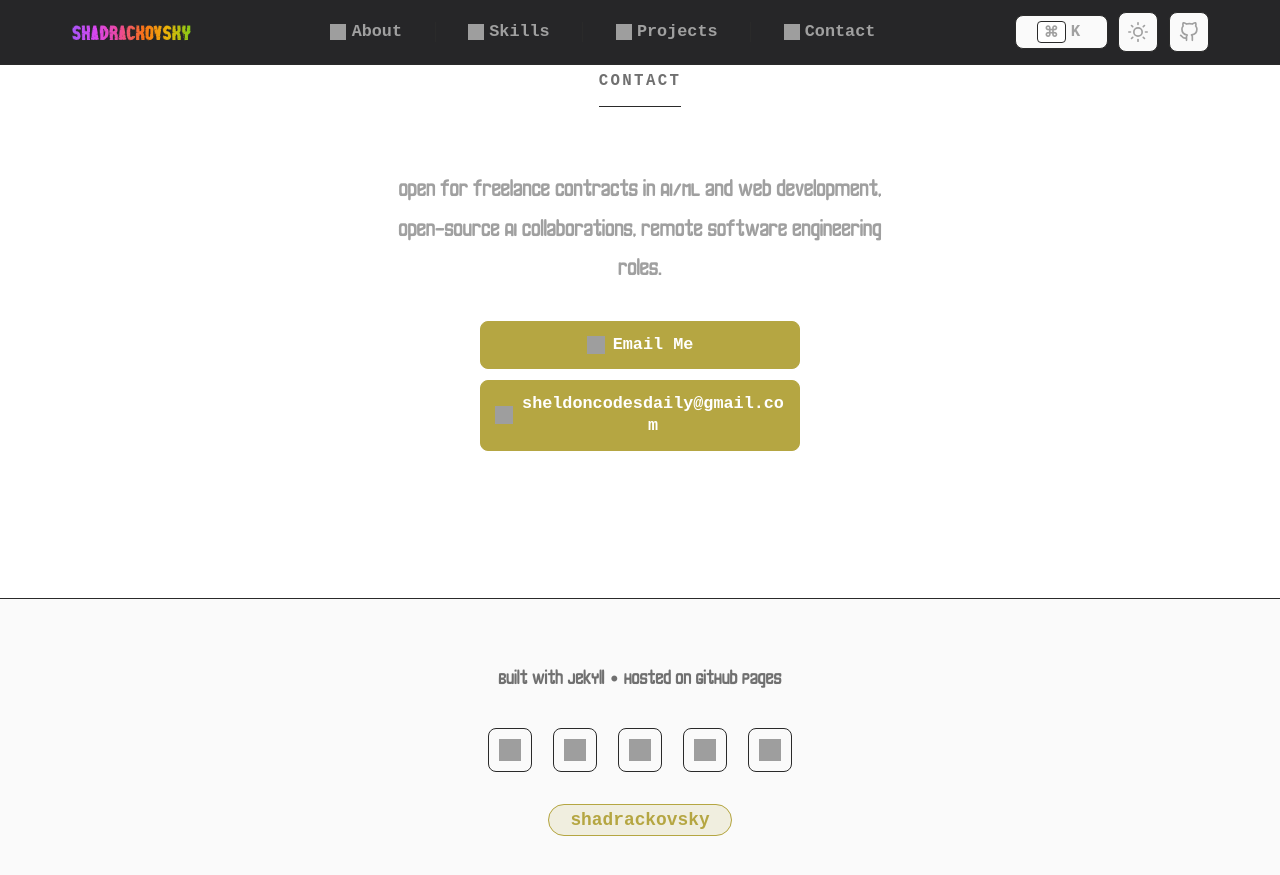
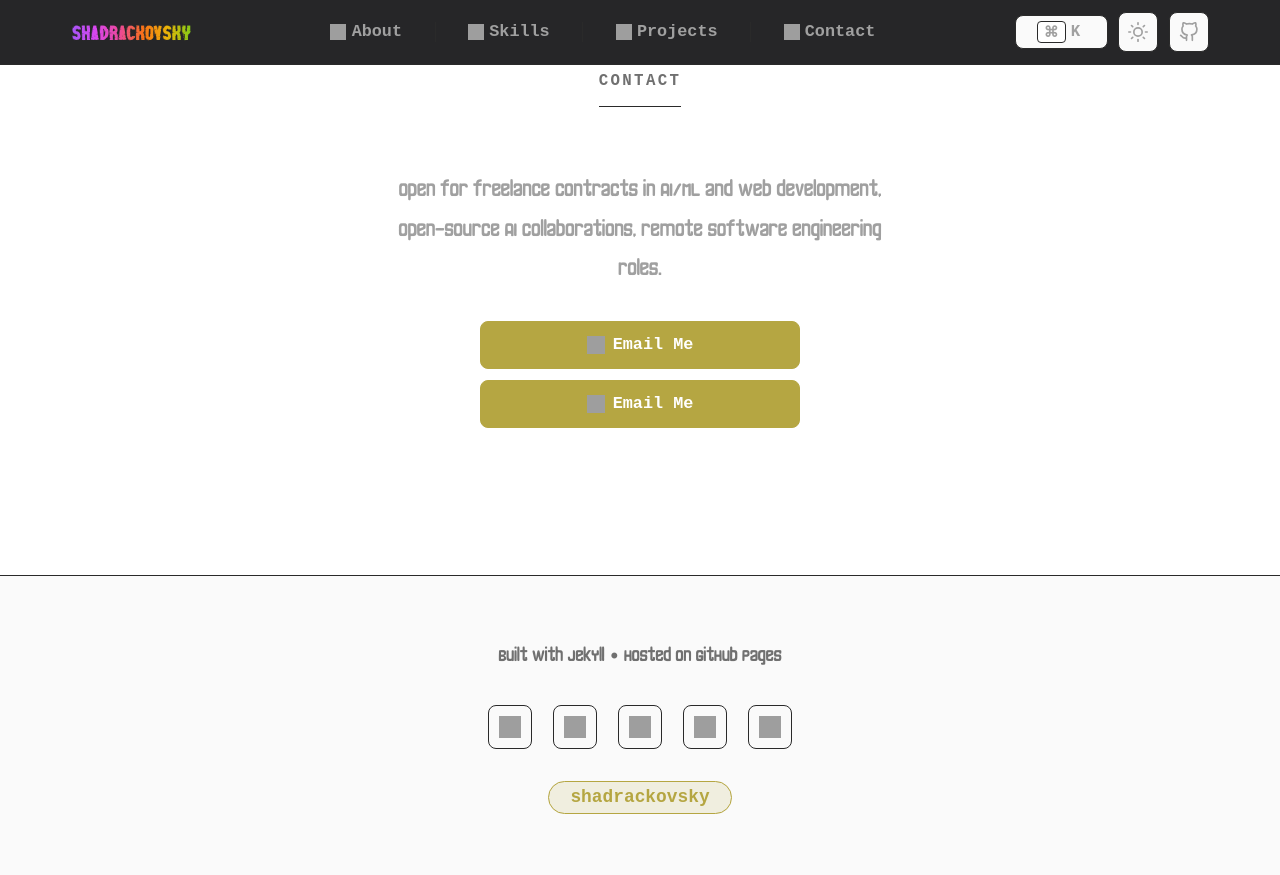
Before and after one commit to zuck30/zuck30, a Jekyll site: the page built from index.md, in a window 1280 px wide and 900 px high, scrolled down 33068 px. Shown: the top 875 px of the window. Built offline with Jekyll 4.4.1, drawn with Linux system fonts in a browser that asks for light colours; grey boxes are pictures that could not be loaded.

Commit message:
docs: show Email Me on second contact button

```diff
--- a/index.md
+++ b/index.md
@@ -458,7 +458,7 @@ layout: default
         </a>
         <a href="mailto:sheldoncodesdaily@gmail.com" class="btn btn-primary" style="width: 100%; max-width: 320px; display:inline-flex;align-items:center;justify-content:center;gap:8px;white-space:normal;overflow-wrap:anywhere;font-size:0.8rem;line-height:1.35;padding:12px 14px;">
           <img src="https://cdn-icons-png.flaticon.com/128/15047/15047587.png" alt="" class="flaticon" style="width:18px;height:18px;">
-          sheldoncodesdaily@gmail.com
+          Email Me
         </a>
       </div>
     </div>
```
